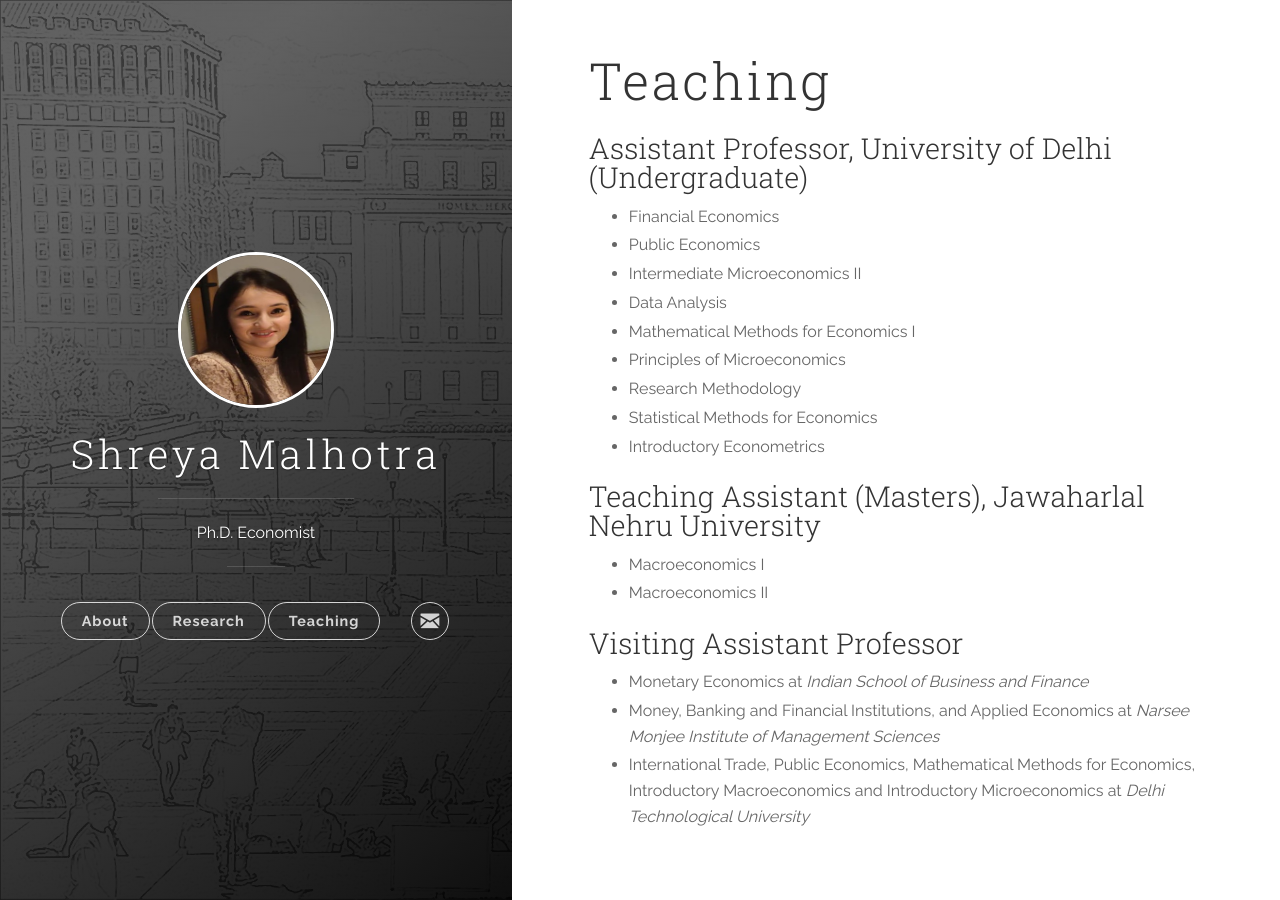
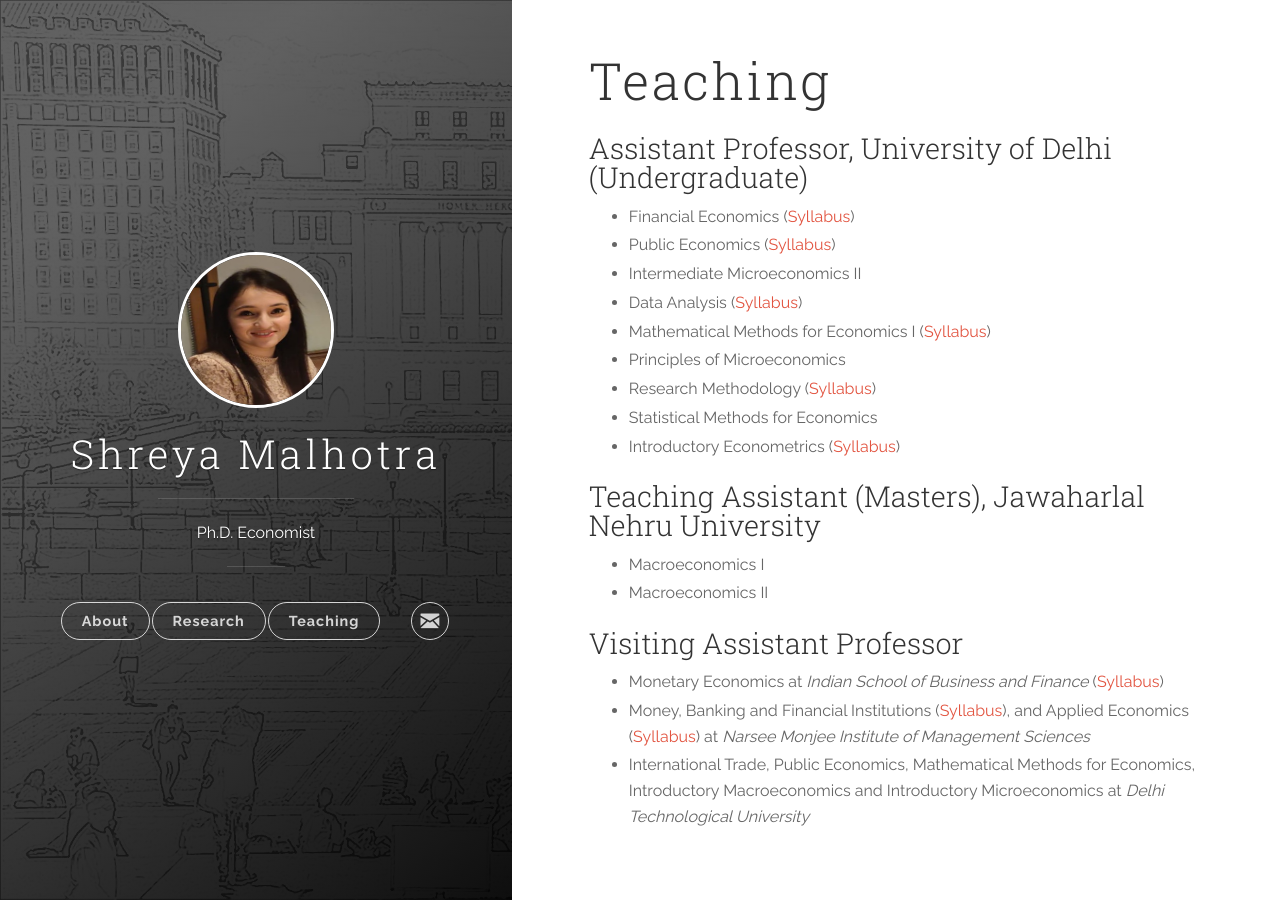
Before and after one commit to shreyamalhotra1/shreyamalhotra1.github.io, a Jekyll site: the page built from _posts/2018-06-12-teaching.markdown, in a window 1280 px wide. Built offline with Jekyll 4.4.1, drawn with Linux system fonts in a browser that asks for light colours.

Commit message:
add syllabi

```diff
--- a/_posts/2018-06-12-teaching.markdown
+++ b/_posts/2018-06-12-teaching.markdown
@@ -6,15 +6,17 @@ tags: [jekyll]
 
 <h3>Assistant Professor, University of Delhi (Undergraduate)</h3>
 <ul>
-<li>Financial Economics</li>
-<li>Public Economics</li>
+
+<li>Financial Economics (<a href="{{ site.baseurl }}/files/FinancialEconomics.pdf" class="blog-button">Syllabus</a>)</li>
+<li>Public Economics (<a href="{{ site.baseurl }}/files/PublicEconomics.pdf" class="blog-button">Syllabus</a>)</li>
 <li>Intermediate Microeconomics II</li>
-<li>Data Analysis</li>
-<li>Mathematical Methods for Economics I</li>
+<li>Data Analysis (<a href="{{ site.baseurl }}/files/DataAnalysis.pdf" class="blog-button">Syllabus</a>)</li>
+<li>Mathematical Methods for Economics I (<a href="{{ site.baseurl }}/files/MathematicalMethods.pdf" class="blog-button">Syllabus</a>)</li>
 <li>Principles of Microeconomics</li>
-<li>Research Methodology</li>
+<li>Research Methodology (<a href="{{ site.baseurl }}/files/ResearchMethodology.pdf" class="blog-button">Syllabus</a>)</li>
 <li>Statistical Methods for Economics</li>
-<li>Introductory Econometrics</li>
+<li>Introductory Econometrics (<a href="{{ site.baseurl }}/files/IntroductoryEconometrics.pdf" class="blog-button">Syllabus</a>)</li>
+
 </ul>
 
 <h3>Teaching Assistant (Masters), Jawaharlal Nehru University</h3>
@@ -24,7 +26,7 @@ tags: [jekyll]
 </ul>
 <h3>Visiting Assistant Professor</h3>
 <ul>
-  <li>Monetary Economics at <em>Indian School of Business and Finance</em></li>
-  <li>Money, Banking and Financial Institutions, and Applied Economics at <em>Narsee Monjee Institute of Management Sciences</em></li>
+  <li>Monetary Economics at <em>Indian School of Business and Finance</em> (<a href="{{ site.baseurl }}/files/MonetaryEconomics.pdf" class="blog-button">Syllabus</a>)</li>
+  <li>Money, Banking and Financial Institutions (<a href="{{ site.baseurl }}/files/MoneyBankingAndFinancialInstitutions.pdf" class="blog-button">Syllabus</a>), and Applied Economics (<a href="{{ site.baseurl }}/files/AppliedEconomics.pdf" class="blog-button">Syllabus</a>) at <em>Narsee Monjee Institute of Management Sciences</em></li>
   <li>International Trade, Public Economics, Mathematical Methods for Economics, Introductory Macroeconomics and Introductory Microeconomics at <em>Delhi Technological University</em></li>
 </ul>
```
Also changed, not shown: 9 other files.
